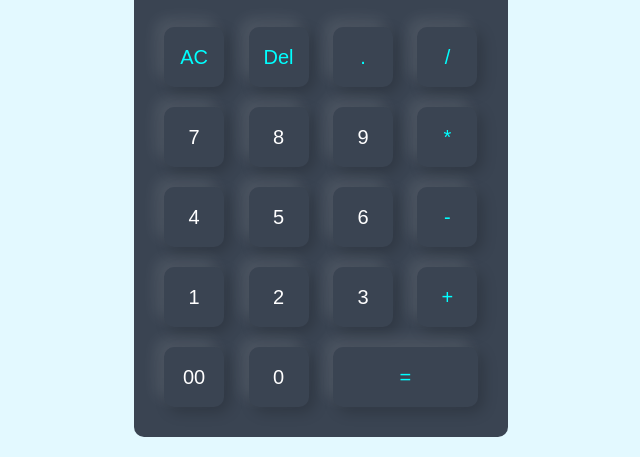
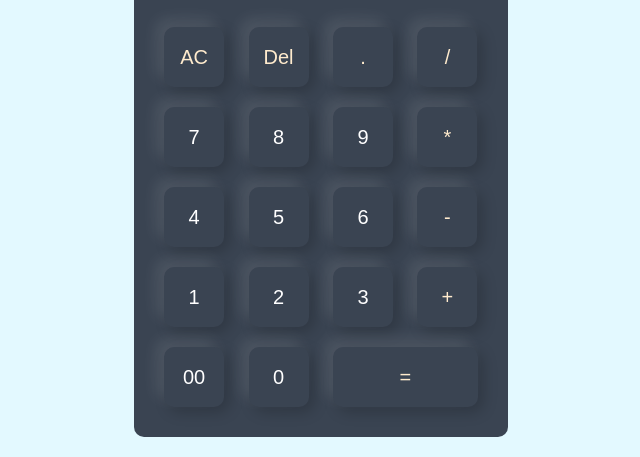
Before and after one commit to PAVANNAIK25/Calculator, a plain HTML site: page index.html in a window 1280 px wide. Shown: the part 243-700 px from the top of the page, without its empty margins (319-959 px from the left). Drawn offline with Linux system fonts and the light colour scheme.

Commit message:
operator color changed

```diff
--- a/style.css
+++ b/style.css
@@ -52,5 +52,5 @@ form .display input{
 }
 
 form input.operator{
-    color: aqua;
+    color: blanchedalmond;
 }
```
